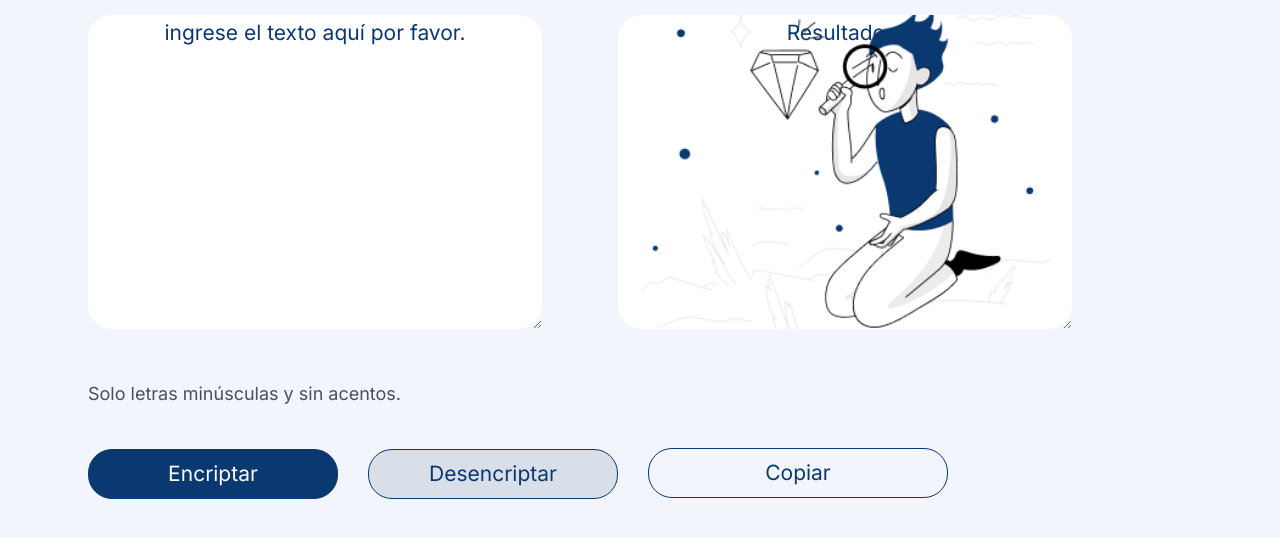
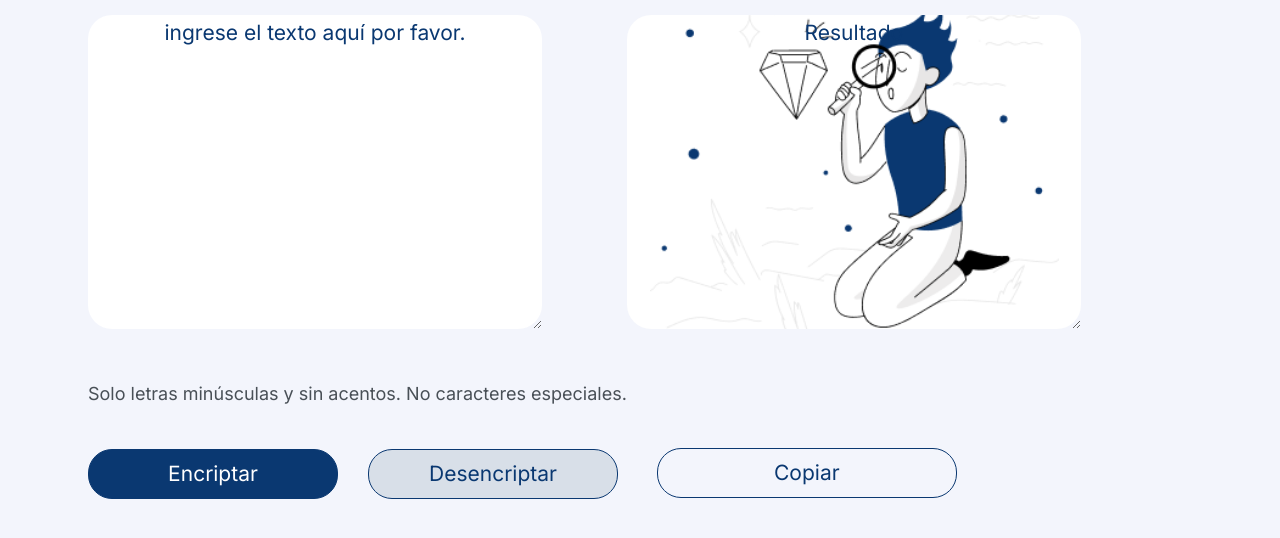
Before and after one commit to LauraNotFound/encriptador.github.io, a plain HTML site: page index.html in a window 1280 px wide. Shown: the part 88-626 px from the top of the page. Drawn offline with Linux system fonts and the light colour scheme.

Commit message:
Aclaración de detalles en la class informacion. Quita puntos en resultado

```diff
--- a/index.html
+++ b/index.html
@@ -18,7 +18,7 @@
         <section>
             <textarea class="text-area" cols="30" rows="10" placeholder="Ingrese el texto aquí por favor."></textarea>
             <div>
-                <h6 class="informacion">Solo letras minúsculas y sin acentos.</h6>
+                <h6 class="informacion">Solo letras minúsculas y sin acentos. No caracteres especiales.</h6>
             </div>
             <div class="botones">
                 <button class="btn-encriptar" onclick="btnEncriptar()">Encriptar</button>
@@ -26,7 +26,7 @@
             </div>
         </section>
         <section>
-            <textarea id="mensaje" class="mensaje" cols="20" rows="10" placeholder="Resultado..."></textarea>
+            <textarea id="mensaje" class="mensaje" cols="20" rows="10" placeholder="Resultado"></textarea>
             <div class="botones">
                 <button id="copiar" class="copiar">Copiar</button>
             </div>
```
